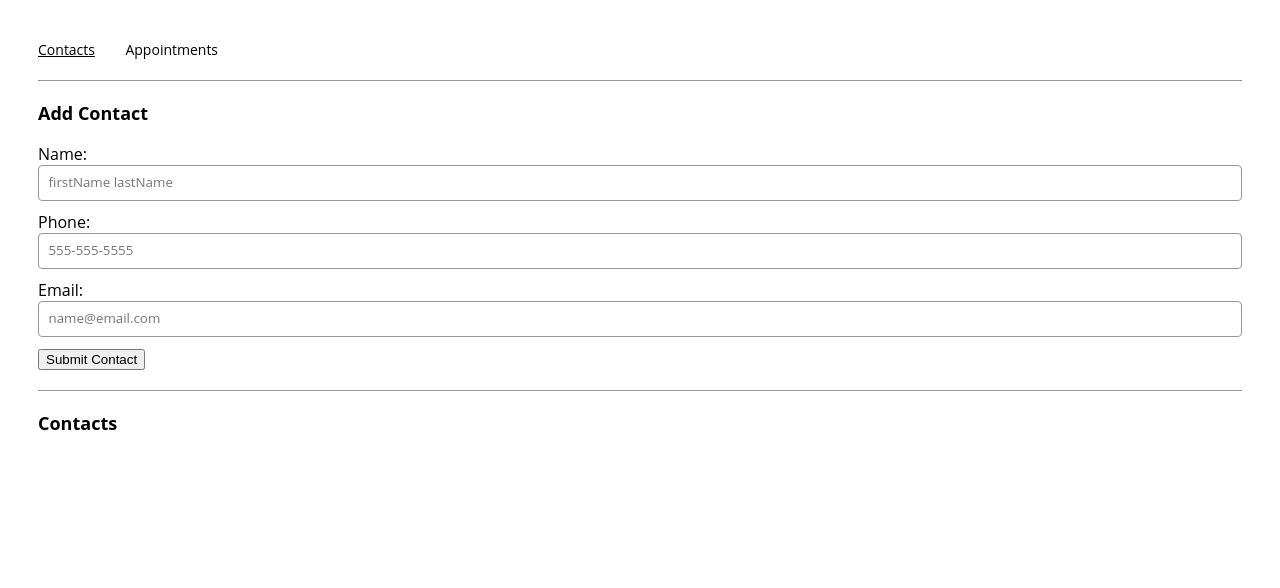
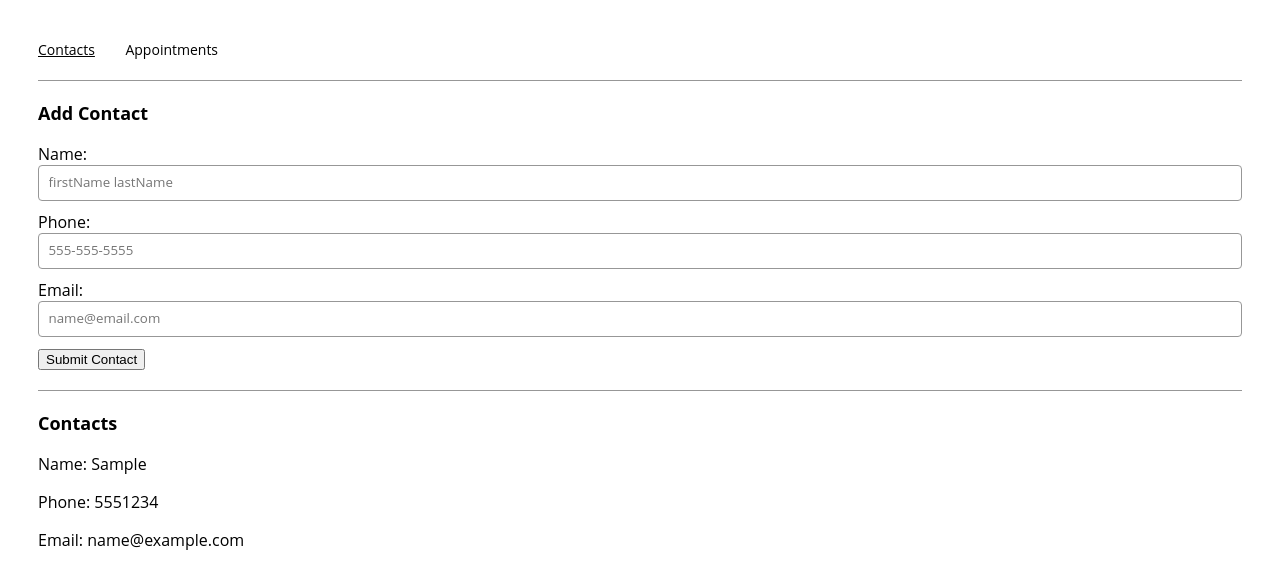
Before and after one commit to melissa-mondot/react-contact-appt-setter-example, a React (Create React App) app: page /contacts in a window 1280 px wide. Both pictures are taken after typing "Sample", "5551234", "name@example.com" into the empty fields and a click on the button "Submit Contact". Shown: the top 588 px of the page. Built offline with nearby package versions, Linux system fonts and the light colour scheme.

Commit message:
Contact Tiles rendering

```diff
--- a/src/App.js
+++ b/src/App.js
@@ -26,7 +26,6 @@ function App() {
     let contact = { name, email, phone };
     await setContacts((state) => [contact, ...contacts]);
   };
-  console.log(contacts);
 
   const addAppointment = (title, contact, date, time) => {
     let appointment = { title, contact, date, time };
@@ -38,6 +37,8 @@ function App() {
       let names = contact.name;
       return names;
     });
+
+  // console.log(contactNames());
 
   return (
     <>
--- a/src/components/tile/Tile.js
+++ b/src/components/tile/Tile.js
@@ -1,9 +1,11 @@
 import React from "react";
 
-export const Tile = () => {
+export const Tile = ({name, phone, email}) => {
   return (
     <div className="tile-container">
-
+      <p>Name: {name}</p>
+      <p>Phone: {phone}</p>
+      <p>Email: {email}</p>
     </div>
   );
 };
--- a/src/containers/contactsPage/ContactsPage.js
+++ b/src/containers/contactsPage/ContactsPage.js
@@ -22,7 +22,9 @@ export const ContactsPage = ({ ...props }) => {
       : props.addContact(newName, newPhone, newEmail);
   };
 
-  console.log(props.contactNames());
+  // const contactTiles = () => {
+  //   ;
+  // };
 
   return (
     <div>
@@ -65,9 +67,15 @@ export const ContactsPage = ({ ...props }) => {
       <hr />
       <section>
         <h2>Contacts</h2>
-        <TileList>
-          <Tile></Tile>
-        </TileList>
+        <TileList />
+        {props.contacts.map((contact) => (
+          <Tile
+            key={contact.name}
+            name={contact.name}
+            phone={contact.phone}
+            email={contact.email}
+          />
+        ))}
       </section>
     </div>
   );
```
